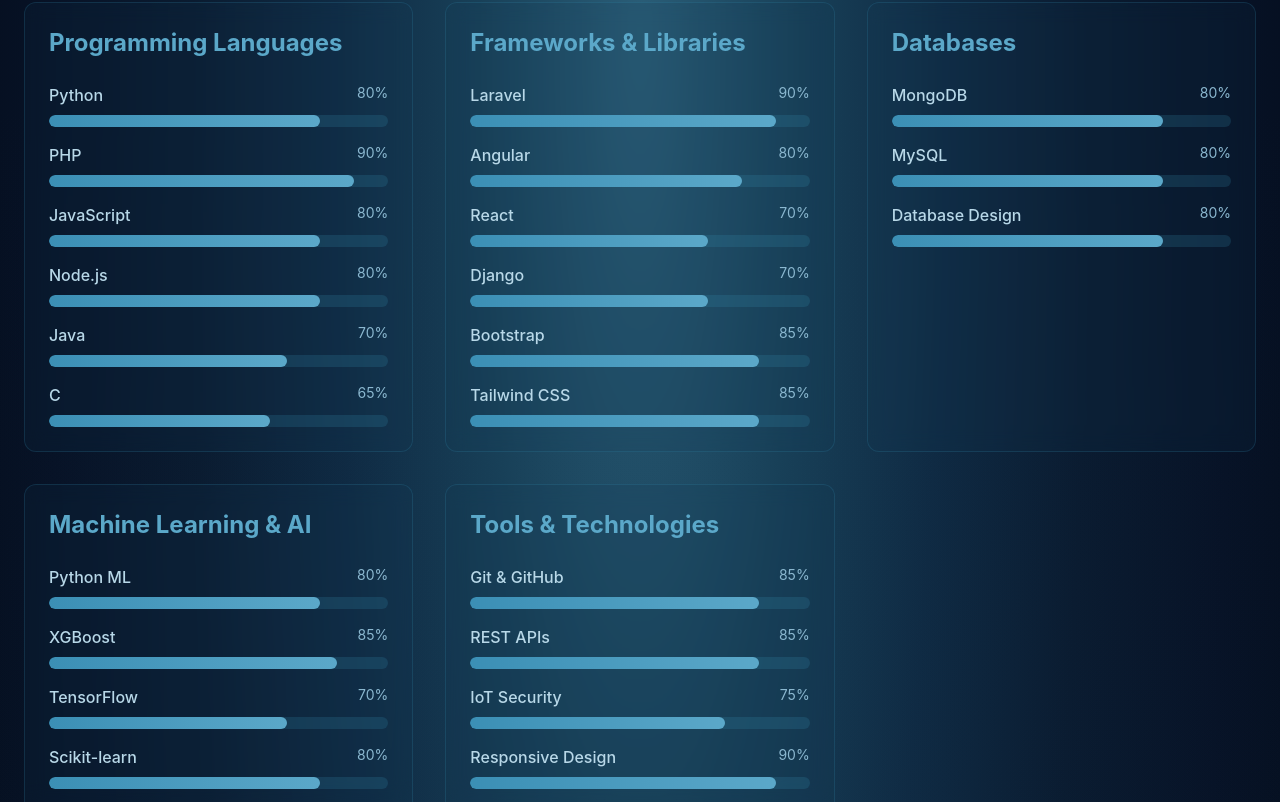
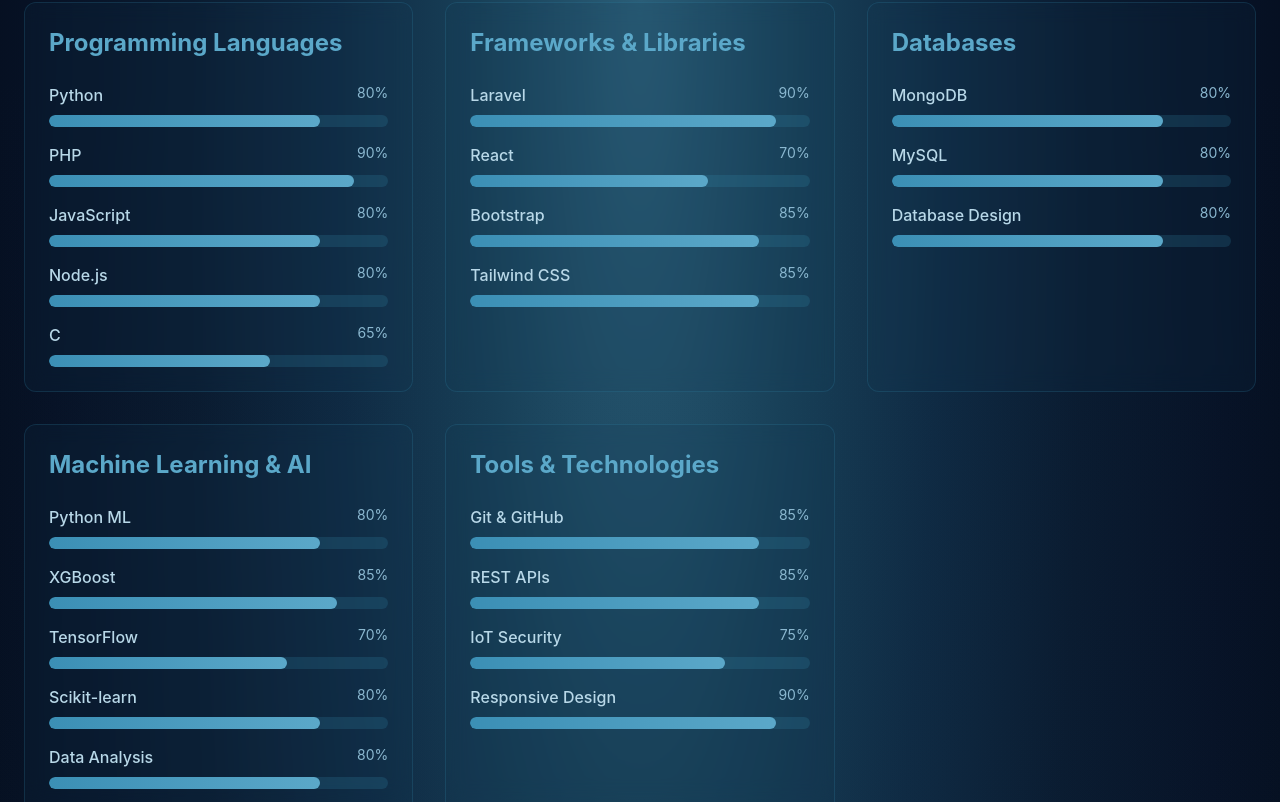
Before and after one commit to echo-anik/echo-anik.github.io, a Next.js app: page / in a window 1280 px wide. Shown: the part 4219-5021 px from the top of the page. Built offline with nearby package versions, Linux system fonts and the light colour scheme.

Commit message:
Update Skills.tsx

```diff
--- a/components/Skills.tsx
+++ b/components/Skills.tsx
@@ -9,7 +9,6 @@
         { name: 'PHP', level: 90 },
         { name: 'JavaScript', level: 80 },
         { name: 'Node.js', level: 80 },
-        { name: 'Java', level: 70 },
         { name: 'C', level: 65 }
       ]
     },
@@ -17,9 +16,7 @@
       title: 'Frameworks & Libraries',
       skills: [
         { name: 'Laravel', level: 90 },
-        { name: 'Angular', level: 80 },
         { name: 'React', level: 70 },
-        { name: 'Django', level: 70 },
         { name: 'Bootstrap', level: 85 },
         { name: 'Tailwind CSS', level: 85 }
       ]
```
